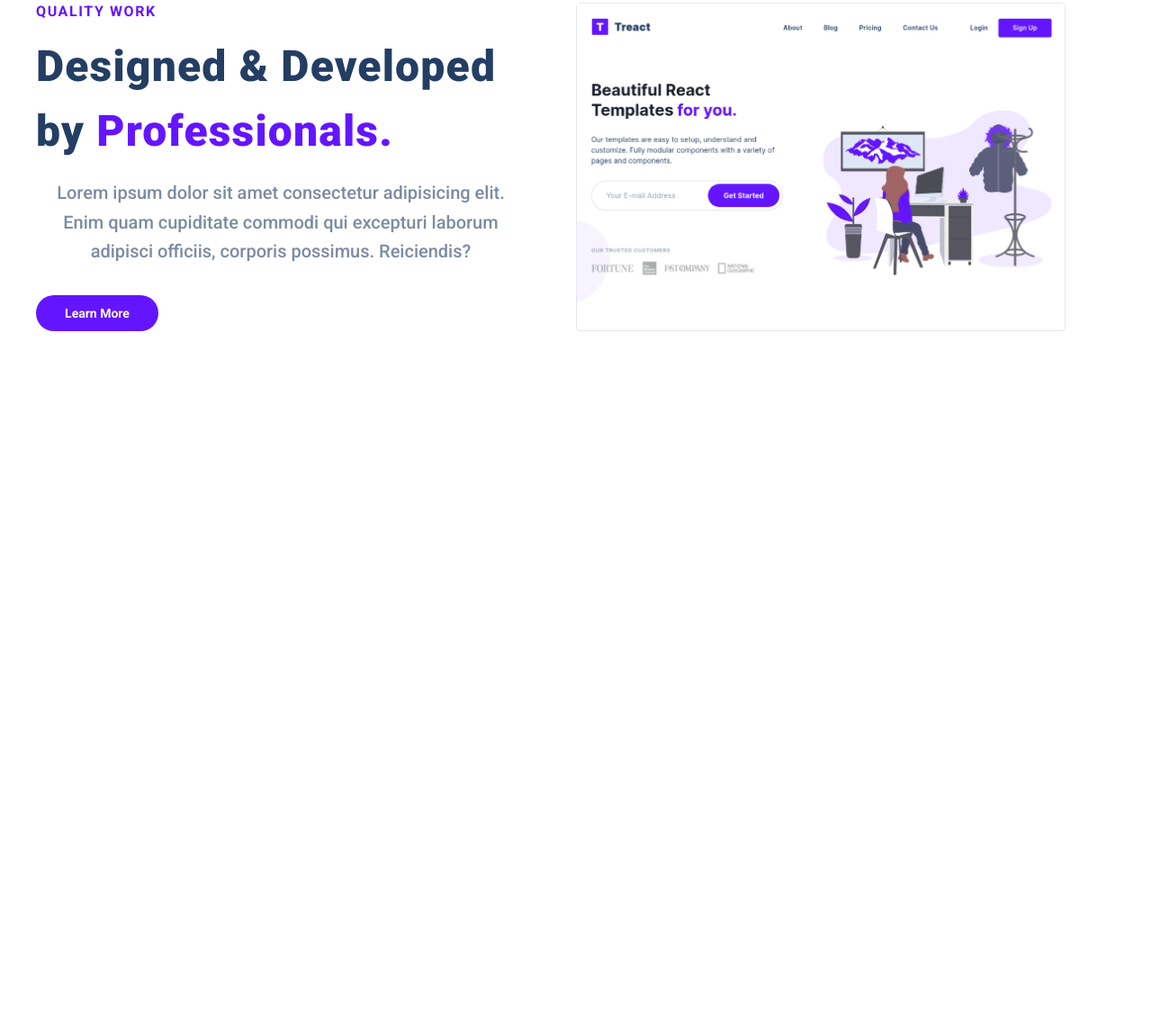
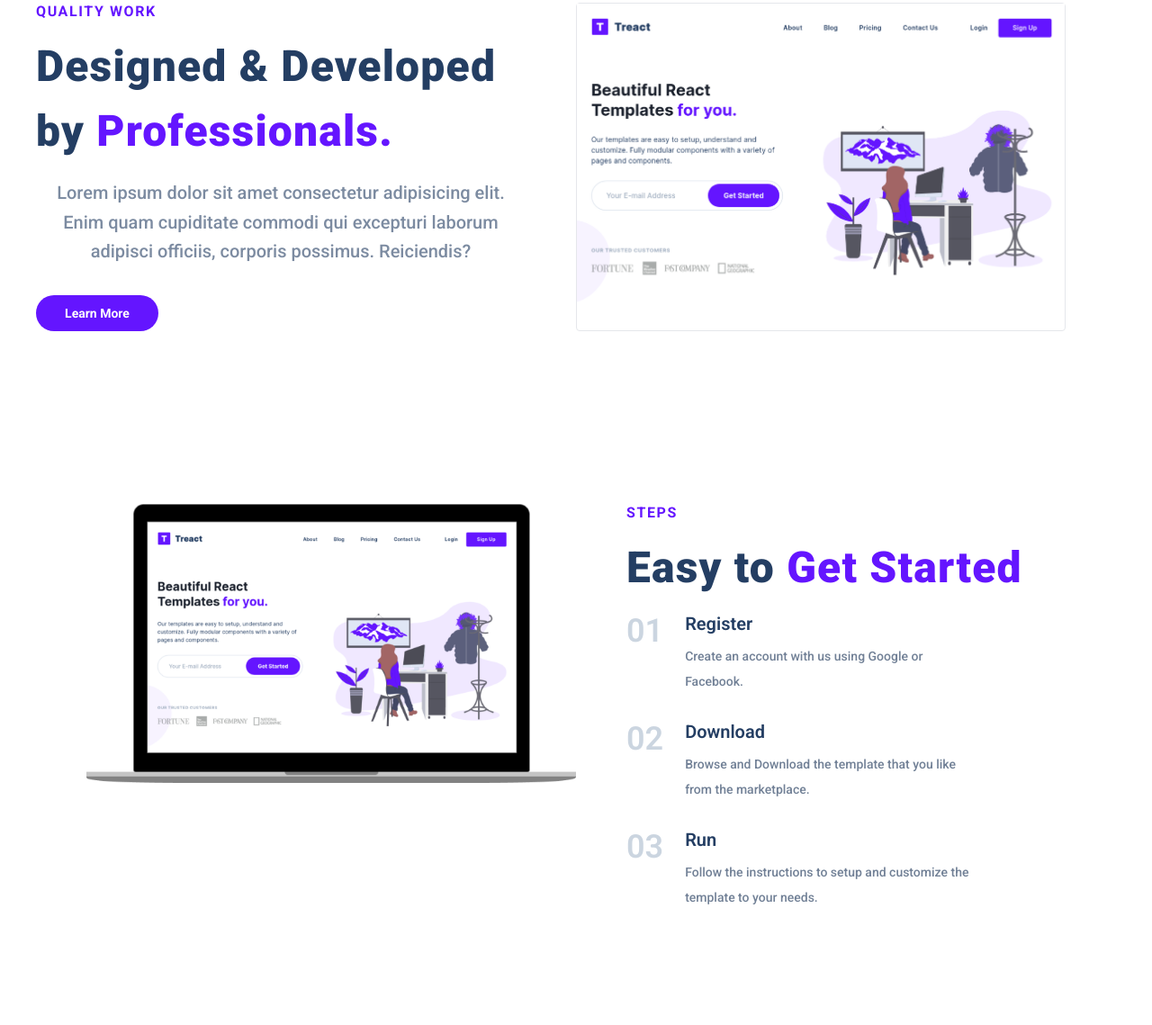
Before and after one commit to daughterofYah-79/Module2_Final_Project, a plain HTML site: page index.html in a window 1280 px wide. Shown: the part 1814-2953 px from the top of the page at 90% size. Before the commit the page ends 2278 px from the top, so only its background shows below. Drawn offline with Linux system fonts and the light colour scheme.

Commit message:
Steps Section

```diff
--- a/index.html
+++ b/index.html
@@ -159,6 +159,51 @@
                 </div>
                 </div>
             </div>
+        </section>
+        <section id="steps">
+            <div class="container">
+                <div class="row">
+                    <div class="steps_description">
+                        <figure class="steps_img--wrapper">
+                            <img src="assets/hero-screenshot-2.241aac1fbc66db29d873.png" class="steps_img" alt="">
+                        </figure>
+                        <div class="steps_description--wrapper">
+                            <h4 class="section_tag">Steps</h4>
+                            <h2 class="section_title">Easy to <span class="purple">Get Started</span></h2>
+
+                            <div class="steps_list">
+                                <div class="step">
+                                    <div class="step_number">01</div>
+                                    <div class="step_description">
+                                        <div class="step_title">Register</div>
+                                        <p class="step_para">Create an account with us using Google or Facebook.</p>
+                                    </div>
+                                </div>
+                                <div class="step">
+                                    <div class="step_number">02</div>
+                                    <div class="step_description">
+                                        <div class="step_title">Download</div>
+                                        <p class="step_para">Browse and Download the template that you like from the marketplace.</p>
+                                    </div>
+                                </div>
+                                <div class="step">
+                                    <div class="step_number">03</div>
+                                    <div class="step_description">
+                                        <div class="step_title">Run</div>
+                                        <p class="step_para">Follow the instructions to setup and customize the template to your needs.</p>
+                                    </div>
+                                </div>
+
+
+                            </div>
+
+                        </div>
+                    </div>
+                </div>
+            </div>
+
+
+
 
 
         </section>
--- a/style.css
+++ b/style.css
@@ -357,4 +357,62 @@ Quality Work Section
 
 .quality_img {
     z-index: 1;
+    position: absolute;
 }
+
+/* STEPS SECTION
+    */
+.steps_description{
+    display: flex;
+}
+
+
+   .steps_description--wrapper, .steps_img--wrapper{
+        width: 50%;
+    }
+
+.steps_img--wrapper{
+    position: relative;
+    margin: 0 56px;
+    z-index: 2;
+}
+
+.steps_description--wrapper{
+    display: flex;
+    flex-direction: column;
+}
+
+.step{
+    display: flex;
+    align-items: flex-start;
+    margin-bottom: 32px;
+}
+
+.step_number{
+    color: #cbd5e0;
+    font-size: 36px;
+    font-weight: 600;
+    line-height: 1;
+}
+
+.step_description{
+    margin-left: 24px;
+    max-width: 320px;
+    display: flex;
+    flex-direction: column;
+}
+
+.step_title{
+    font-weight: 600;
+    font-size: 20px;
+    color: #243e63;
+    line-height: 1;
+}
+
+.step_para{
+    font-size: 14px;
+    color: #718096;
+    margin-top: 12px;
+    font-weight: 500;
+    line-height: 2;
+}
```
